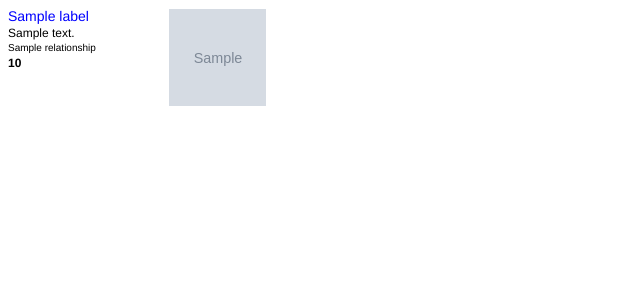
After one commit to kprantis/gator-fulfillment, a Django app: template gator_fulfillment/templates/orders/packaging_label.html in a window 1280 px wide. The commit adds this page. Shown: the top 300 px of the page, without its empty margins (0-640 px from the left). Run offline with Django 3.2, Linux system fonts and the light colour scheme; the template is opened without the code that fills it: most values are stand-ins (such as "Sample title", 1, 10 or a date in 2020); grey boxes marked "Sample" are stand-in pictures; parts of the project's set-up code (start-up, migrations or seed data) failed here and were passed over.

Commit message:
Add a second set of labels for outer packaging.

```diff
--- /dev/null
+++ b/gator_fulfillment/static/css/packaging_label_styles.css
@@ -0,0 +1,5 @@
+p.item_name {
+    font-size: 14px;
+    height: 18px;
+    color: blue;
+}
--- a/gator_fulfillment/templates/admin/change_form.html
+++ b/gator_fulfillment/templates/admin/change_form.html
@@ -66,7 +66,7 @@
 
 {% block submit_buttons_bottom %}
 {% if app_label == 'orders' and opts.module_name == 'order' and object_id %}
-    <input type='button' value='Save and Print Label' style="width: 100%; padding: 10px; font-size: 16px; font-style: bold; border: 1px solid;" onclick="window.open('{% url "orders.views.label" object_id %}', '_label'); document.getElementsByName('_continue')[0].click();"/>
+    <input type='button' value='Save and Open Printables' style="width: 100%; padding: 10px; font-size: 16px; font-style: bold; border: 1px solid;" onclick="window.open('{% url "orders.views.label" object_id %}', '_label'); window.open('{% url "orders.views.packaging_label" object_id %}', '_packaging_label'); document.getElementsByName('_continue')[0].click();"/>
 {% endif %}
 {% submit_row %}
 {% endblock %}
--- /dev/null
+++ b/gator_fulfillment/templates/orders/packaging_label.html
@@ -0,0 +1,7 @@
+{% extends "orders/label.html" %}
+
+{% block css %}
+{{ block.super }}
+<link rel="stylesheet" href="{{ STATIC_URL }}css/label_styles.css" />
+<link rel="stylesheet" href="{{ STATIC_URL }}css/packaging_label_styles.css" />
+{% endblock %}
--- a/gator_fulfillment/urls.py
+++ b/gator_fulfillment/urls.py
@@ -18,7 +18,8 @@
     url(r'^$', redirect_to, {'url': '/admin/', 'permanent': True}),
     url(r'^admin/', include(admin.site.urls)),
 
-    url(r'^orders/label/(?P<order_id>\d+)/$', 'orders.views.label')
+    url(r'^orders/label/(?P<order_id>\d+)/$', 'orders.views.label'),
+    url(r'^orders/packaging_label/(?P<order_id>\d+)/$', 'orders.views.packaging_label')
 )
 
 # urls for statis files
```
Also changed, not shown: orders/views.py (+11 -0 lines).
